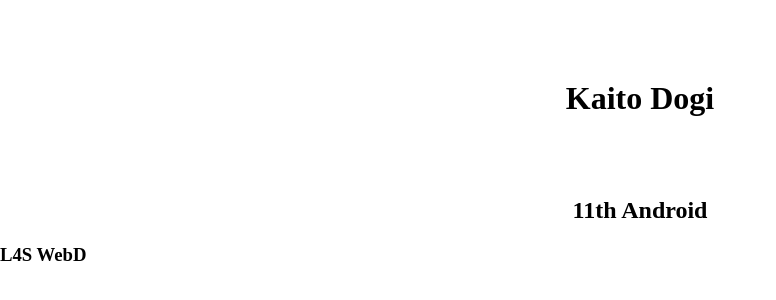
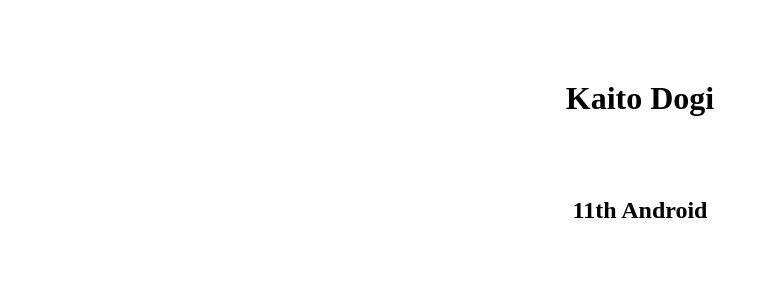
Before and after one commit to L4S-8th-WebD/practice-github-Kaito-Dogi, a plain HTML site: page index.html in a window 1280 px wide. Shown: the part 240-540 px from the top of the page, without its empty margins (0-776 px from the left). Drawn offline with Linux system fonts and the light colour scheme.

Commit message:
delete <h3>

```diff
--- a/index.html
+++ b/index.html
@@ -15,7 +15,5 @@
 
   <h2>11th Android</h2>
 
-  <h3>L4S WebD</h3>
-
 </body>
 </html>
```
